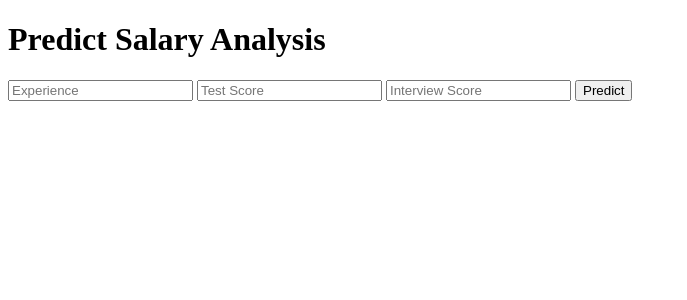
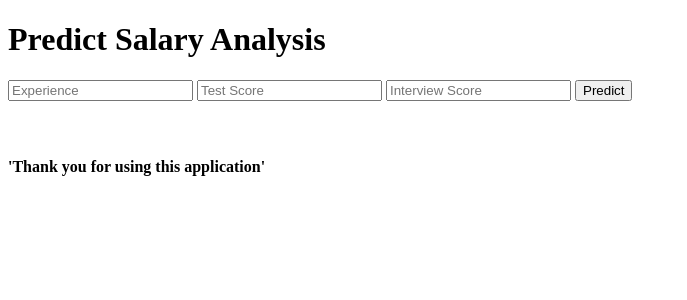
Before and after one commit to ndanni/salaryyyyy_deployment, a Flask app: page / in a window 1280 px wide. Shown: the top 300 px of the page, without its empty margins (0-687 px from the left). Run offline with Flask 2, Linux system fonts and the light colour scheme; parts of the project's set-up code (start-up, migrations or seed data) failed here and were passed over.

Commit message:
modified

```diff
--- a/templates/index.html
+++ b/templates/index.html
@@ -29,7 +29,7 @@
    {{ prediction_text }}
 
  </div>
-
+ <h4>'Thank you for using this application'</h4>
 
 </body>
 </html>
```
